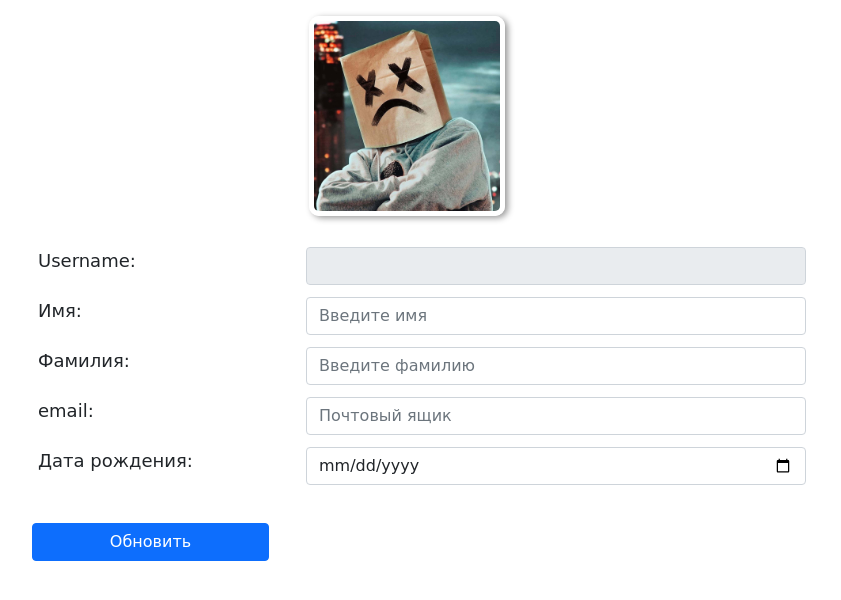
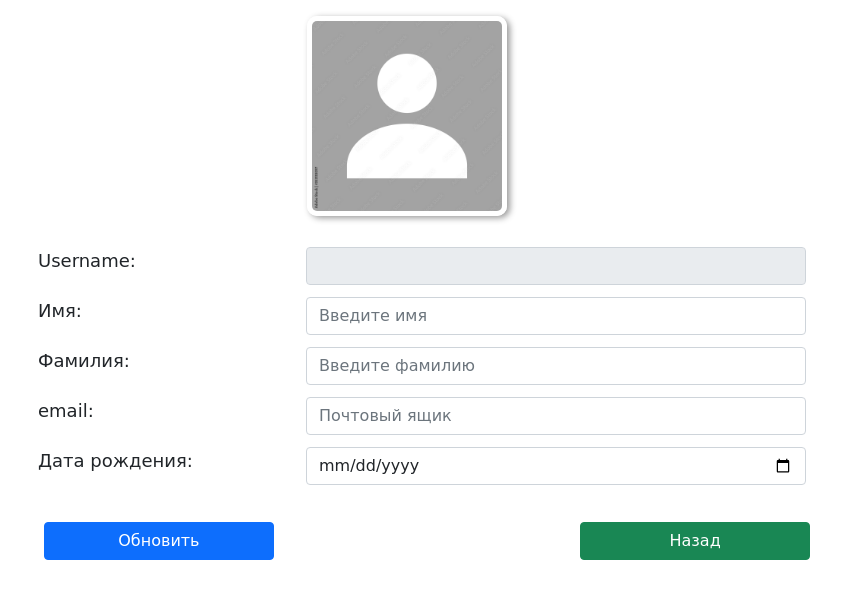
Before and after one commit to swankeyyy/ps4marketfull, a Vue app in the folder frontend/: page /profile in a window 1280 px wide. Shown: the top 600 px of the page, without its empty margins (233-1074 px from the left). Built offline with nearby package versions, Linux system fonts and the light colour scheme; no server answers.

Commit message:
some changes in profile

```diff
--- a/frontend/src/components/UI/header/header_categories.vue
+++ b/frontend/src/components/UI/header/header_categories.vue
@@ -13,7 +13,7 @@
 
 <script>
 import {mapActions, mapGetters, mapMutations} from "vuex";
-import axios from "axios";
+
 
 export default {
     name: "header_categories",
--- a/frontend/src/components/pages/profile_page.vue
+++ b/frontend/src/components/pages/profile_page.vue
@@ -2,7 +2,7 @@
     <div class="container">
         <div class="row">
             <div class="img_container">
-                <img src="@/assets/img/profile_profile_page.jpg" alt="profile_img" class="profile_img">
+                <img src="@/assets/img/profile_avatar.jpg" alt="profile_img" class="profile_img">
             </div>
             <div class="row user_info">
                 <div class="info_row">Username:
@@ -38,7 +38,10 @@
                 <!--                        <button @click="uploader">click</button>-->
                 <!--                    </div>-->
                 <!--                </div>-->
+                <div class="buttons_group">
                     <button type="button" class="btn btn-primary" @click="updater">Обновить</button>
+                    <button type="button" class="btn btn-success" @click="this.$router.push('/')">Назад</button>
+                </div>
             </div>
         </div>
     </div>
@@ -123,9 +126,13 @@ export default {
 </script>
 
 <style scoped>
+.buttons_group{
+    display: flex;
+    justify-content: space-between;
+}
 button {
     margin-top: 4%;
-    max-width: 30%;
+    width: 30%;
 }
 
 p {
```
Also changed, not shown: frontend/src/assets/img/profile_avatar.jpg (added). Lines whose indentation alone changed are shown as unchanged.
